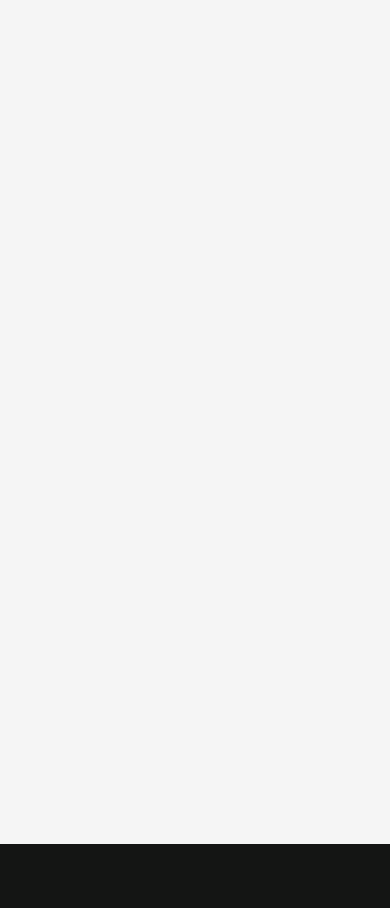
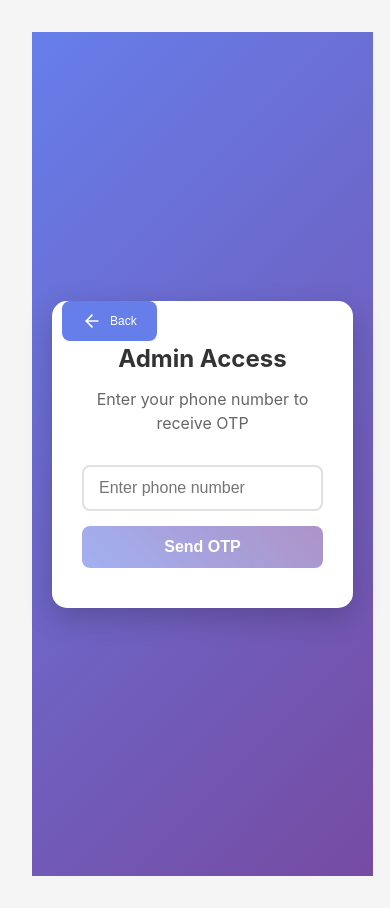
Before and after one commit to srihari2224/PrinIT, a React (Vite) app: page /admin in a window 390 px wide. Before the commit this address had no page. Before the commit the page ends 844 px from the top, so only its background shows below. Built offline with nearby package versions, Linux system fonts and the light colour scheme.

Commit message:
complete

```diff
--- a/src/App.css
+++ b/src/App.css
@@ -35,6 +35,28 @@
   box-shadow: 0 2px 5px rgba(0, 0, 0, 0.1);
 }
 
+/* Back button */
+.back-button {
+  position: absolute;
+  left: 20px;
+  display: flex;
+  align-items: center;
+  gap: 8px;
+  padding: 8px 16px;
+  background-color: #000000;
+  color: white;
+  border: none;
+  border-radius: 50px;
+  cursor: pointer;
+  font-weight: 600;
+  font-size: 14px;
+  transition: background-color 0.2s;
+}
+
+.back-button:hover {
+  background-color: #333333;
+}
+
 /* Content row: Spline + QR + Button */
 .content-row {
   display: flex;
@@ -54,9 +76,9 @@
 
 /* White QR code box */
 .white-box {
-  margin-top: 100px;;
-  margin-left:-100px;
-  background-color: #FAF4E7;
+  margin-top: 100px;
+  margin-left: -100px;
+  background-color: #faf4e7;
   padding: 40px 30px;
   border-radius: 0px;
   text-align: center;
@@ -90,16 +112,14 @@
 
 /* Upload button styling */
 .upload-label {
-
-
   display: inline-block;
   width: 700px;
   text-align: center;
   margin-top: -10px;
-  background: linear-gradient(45deg, #00bfff,#00E8C5);
+  background: linear-gradient(45deg, #00bfff, #00e8c5);
   padding: 12px 0;
   border: none;
-  color:#FAF4E7;
+  color: #faf4e7;
   font-size: 16px;
   font-weight: bold;
   cursor: pointer;
@@ -122,11 +142,11 @@
 
 /* Box below QR for file info */
 .bottombox {
-  margin-left:-700px;
+  margin-left: -700px;
   margin-top: 39px;
   height: 120px;
   width: 700px;
-  background-color: #FAF4E7;
+  background-color: #faf4e7;
   color: black;
   font-weight: lighter;
   display: flex;
@@ -141,3 +161,44 @@
   flex-direction: column;
   align-items: center;
 }
+
+/* Responsive adjustments */
+@media (max-width: 768px) {
+  .navibar {
+    font-size: 24px;
+    padding: 0 10px;
+  }
+
+  .back-button {
+    left: 10px;
+    padding: 6px 12px;
+    font-size: 12px;
+  }
+
+  .content-row {
+    flex-direction: column;
+    gap: 20px;
+    margin-top: 80px;
+  }
+
+  .mini {
+    width: 90%;
+    height: 400px;
+    margin-top: 20px;
+  }
+
+  .white-box {
+    width: 90%;
+    margin-left: 0;
+    margin-top: 20px;
+  }
+
+  .bottombox {
+    width: 90%;
+    margin-left: 0;
+  }
+
+  .upload-label {
+    width: 100%;
+  }
+}
--- a/src/App.jsx
+++ b/src/App.jsx
@@ -1,13 +1,20 @@
-import { useNavigate } from 'react-router-dom';
-import './App.css';
-import Spline from '@splinetool/react-spline';
+"use client"
+
+import { useNavigate } from "react-router-dom"
+import { ArrowLeft } from "lucide-react"
+import "./App.css"
+import Spline from "@splinetool/react-spline"
 
 function App() {
-  const navigate = useNavigate(); // Initialize the navigate function
+  const navigate = useNavigate() // Initialize the navigate function
 
   return (
     <div className="main-screen">
       <div className="navibar">
+        <button className="back-button" onClick={() => navigate("/")}>
+          <ArrowLeft size={20} />
+          <span>Back</span>
+        </button>
         <p>Start Printing</p>
       </div>
 
@@ -18,21 +25,22 @@ function App() {
 
         <div className="right-box">
           <div className="white-box">
-            <p className="title">File Transfer via <span className="highlight-orange">WhatsApp</span></p>
+            <p className="title">
+              File Transfer via <span className="highlight-orange">WhatsApp</span>
+            </p>
 
-            <img
-              className="qr-image"
-              src="/WhatsApp Image 2025-06-12 at 15.23.17_1ba260da.jpg"
-              alt="QR Code"
-            />
+            <img className="qr-image" src="/WhatsApp Image 2025-06-12 at 15.23.17_1ba260da.jpg" alt="QR Code" />
 
             <h3 className="description">
-              Scan the WhatsApp QR code, send your documents to <b>PrinIT@WhatsApp</b>, and instantly access them from the computer’s folder view.
+              Scan the WhatsApp QR code, send your documents to <b>PrinIT@WhatsApp</b>, and instantly access them from
+              the computer's folder view.
             </h3>
           </div>
 
           <div className="bottombox">
-            <h3>Access <b>Files</b> from the computer’s folder view</h3>
+            <h3>
+              Access <b>Files</b> from the computer's folder view
+            </h3>
 
             <label htmlFor="fileUpload" className="upload-label">
               Choose Files
@@ -44,9 +52,9 @@ function App() {
               type="file"
               multiple
               onChange={(e) => {
-                const files = Array.from(e.target.files);
+                const files = Array.from(e.target.files)
                 if (files.length > 0) {
-                  navigate('/files', { state: { files } });
+                  navigate("/files", { state: { files } })
                 }
               }}
             />
@@ -54,7 +62,7 @@ function App() {
         </div>
       </div>
     </div>
-  );
+  )
 }
 
-export default App;
+export default App
--- a/src/main.jsx
+++ b/src/main.jsx
@@ -5,6 +5,7 @@ import StartPage from "./pages/StartPage.jsx"
 import App from "./App.jsx"
 import FilesPage from "./pages/FilesPage.jsx"
 import PaymentPage from "./pages/PaymentPage.jsx"
+import AdminPage from "./pages/AdminPage.jsx"
 import "./index.css"
 
 ReactDOM.createRoot(document.getElementById("root")).render(
@@ -19,6 +20,8 @@ ReactDOM.createRoot(document.getElementById("root")).render(
         <Route path="/files" element={<FilesPage />} />
         {/* Route for the payment and printing page */}
         <Route path="/payment" element={<PaymentPage />} />
+        {/* Route for the admin page */}
+        <Route path="/admin" element={<AdminPage />} />
       </Routes>
     </BrowserRouter>
   </React.StrictMode>,
--- a/src/pages/StartPage.jsx
+++ b/src/pages/StartPage.jsx
@@ -191,6 +191,12 @@ function StartPage() {
           </button>
         </div>
 
+        <div className="admin-access">
+          <button className="admin-btn" onClick={() => navigate("/admin")}>
+            Admin Access
+          </button>
+        </div>
+
         <div className="footer-bottom">
           <p>&copy; 2024 PrinIT. All rights reserved.</p>
         </div>
```
